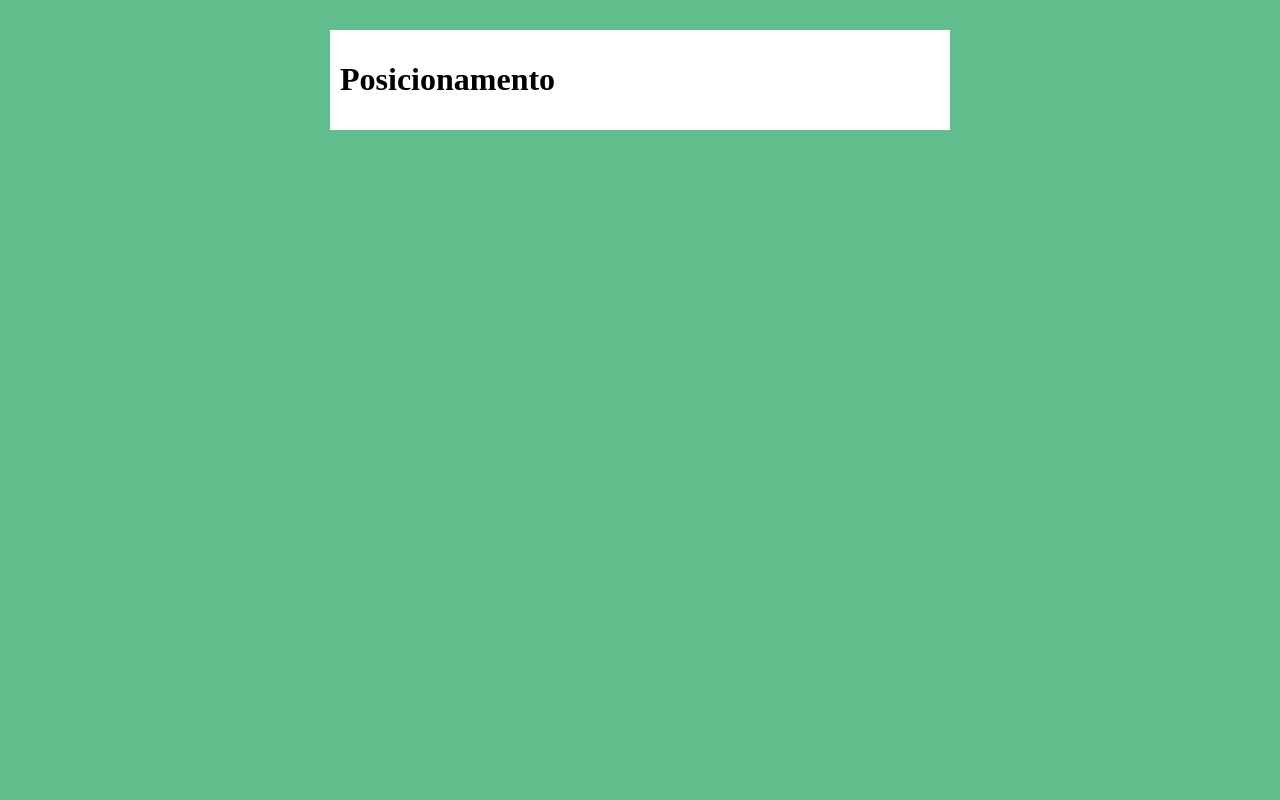
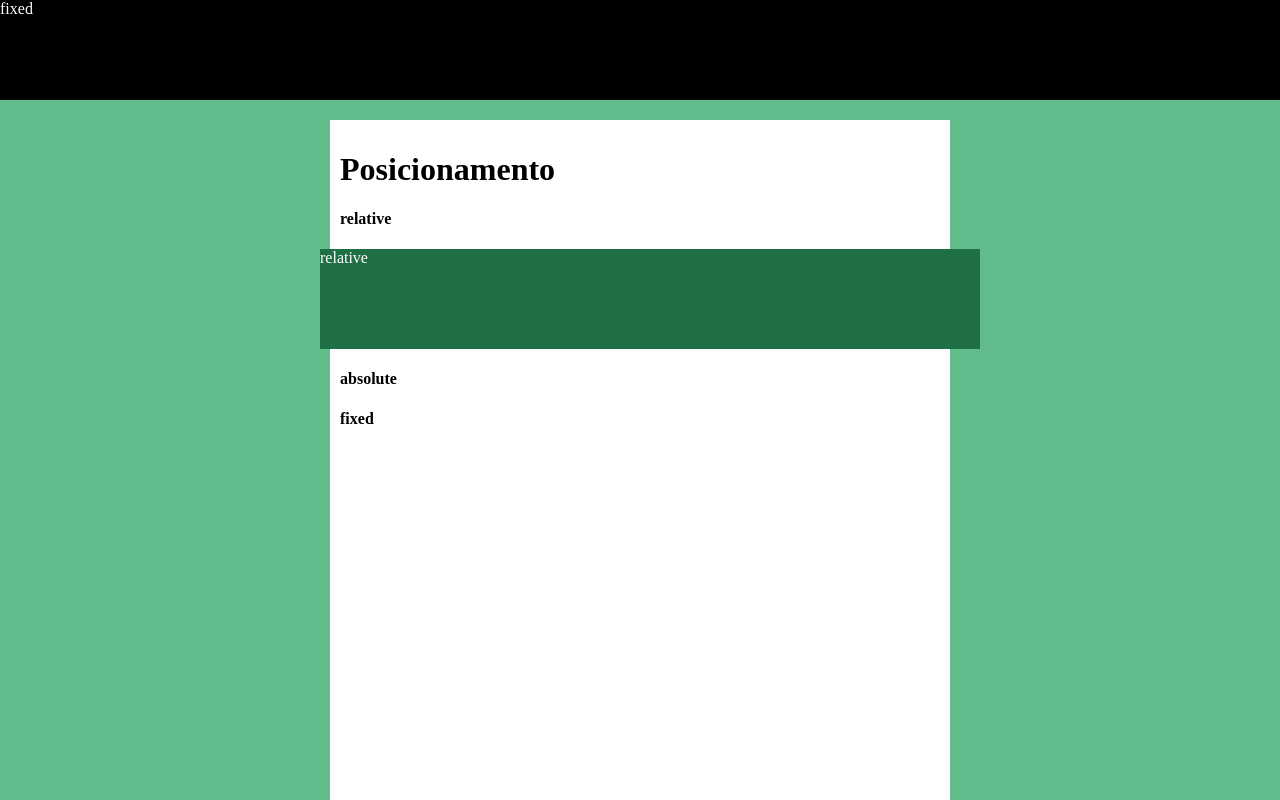
Before and after one commit to marcuspaulodev/curso_webdev, a plain HTML site: page css_projeto/posicionamento.html in a window 1280 px wide. Shown: the top 800 px of the page. Drawn offline with Linux system fonts and the light colour scheme.

Commit message:
Novas aulas

```diff
--- a/css_projeto/posicionamento.html
+++ b/css_projeto/posicionamento.html
@@ -16,6 +16,38 @@
             padding: 10px;
             width: 600px;
             margin: 30px auto;
+            margin-top: 120px;
+            height: 2500px;
+            position: relative;
+        }
+
+        .caixa{
+            background: #1e6f44;
+            width: 100px;
+            height: 100px;
+            color: white;
+        }
+
+        #relativo{
+            position: relative;
+            left: -20px;
+            top:0px;
+            width: 660px;
+        }
+
+        #absolute{
+            position: absolute;
+            bottom: 0;
+            right: 30px;
+
+        }
+
+        #fixed{
+            position: fixed;
+            top:0;
+            left:0;
+            width: 100%;
+            background: #000;
         }
 
     </style>
@@ -25,6 +57,15 @@
 
     <div id="conteudo">
         <h1>Posicionamento</h1>
+
+        <h4>relative</h4>
+        <div id="relativo" class="caixa">relative</div>
+
+        <h4>absolute</h4>
+        <div id="absolute" class="caixa">absolute</div>
+
+        <h4>fixed</h4>
+        <div id="fixed" class="caixa">fixed</div>
     </div>
 
 </body>
```
Also changed, not shown: css_projeto/links.html (added, +50 -0 lines).
